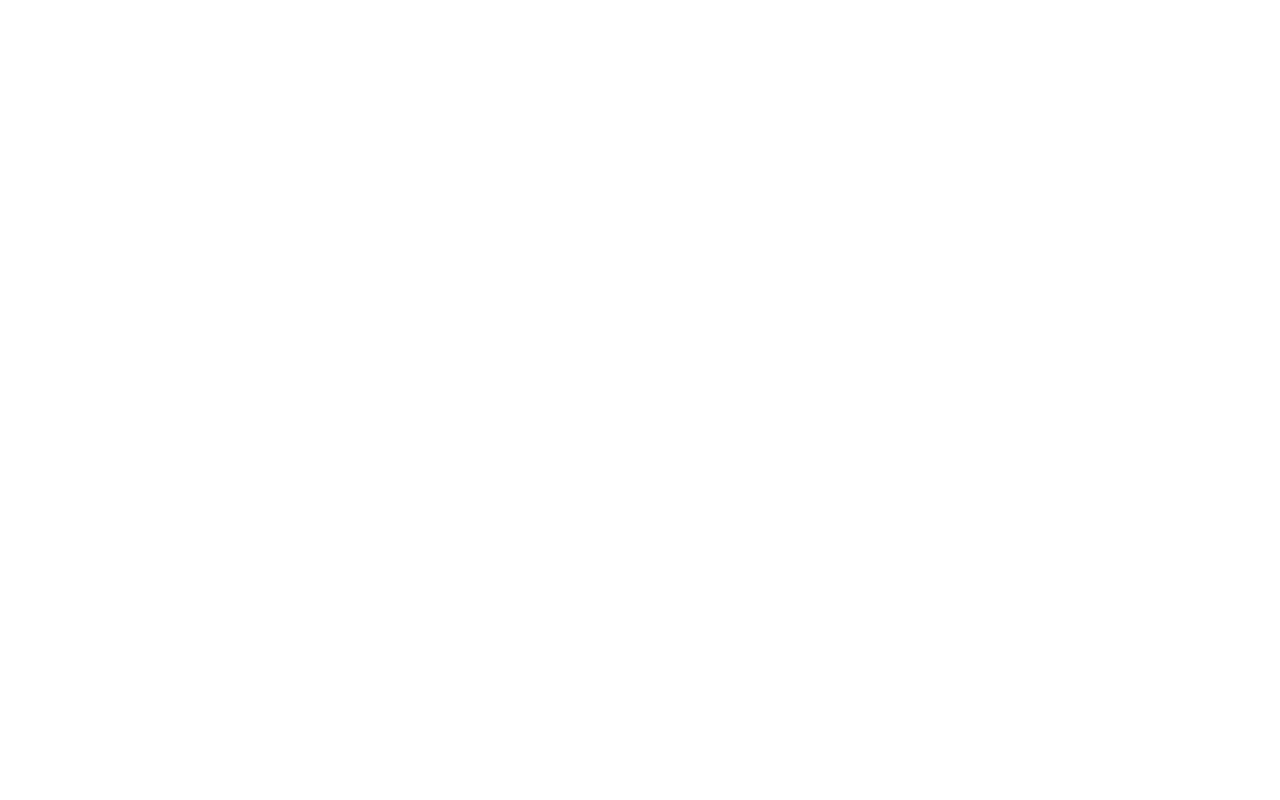
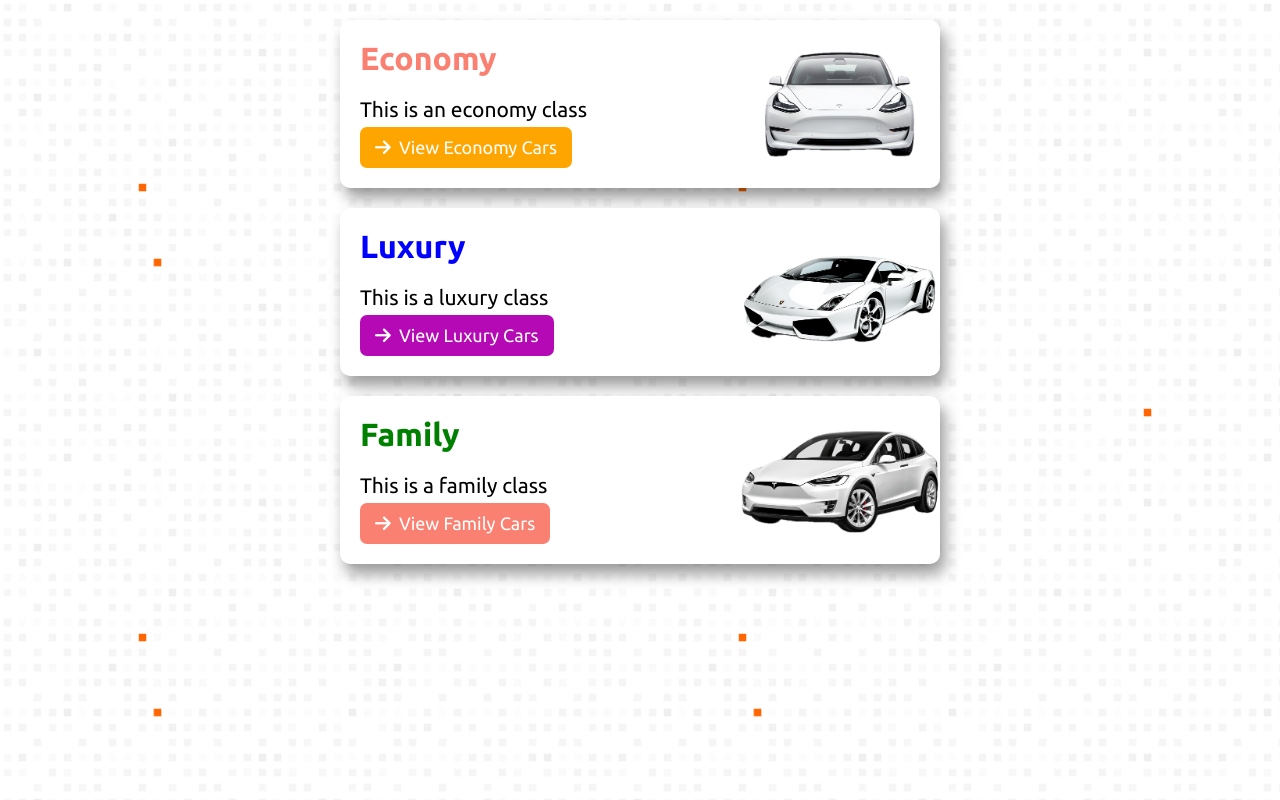
Before and after one commit to fsuleymanoo/project-car-display-cards, a plain HTML site: page index.html in a window 1280 px wide. Drawn offline with Linux system fonts and the light colour scheme.

Commit message:
car-shop-project

```diff
--- a/css/style.css
+++ b/css/style.css
@@ -0,0 +1,123 @@
+* {
+    padding: 0;
+    margin: 0;
+    box-sizing: border-box;
+}
+
+body {
+    font-family: 'Ubuntu', sans-serif;
+    background: url(../assets/pattern.png);
+    background-size: 600px;
+}
+
+.card {
+    max-width: 600px;
+    margin: 20px auto;
+    padding: 20px;
+    border-radius: 10px;
+    box-shadow: 5px 10px 15px rgba(0,0,0, 0.4);
+}
+
+.card-economy h1 {
+    color: salmon;
+}
+
+.card-luxury h1 {
+    color: blue;
+}
+
+.card-family h1 {
+    color: green;
+}
+
+.card h1 {
+    margin-bottom: 20px;
+    font-weight: 600;
+}
+
+.card p {
+    margin-bottom: 5px;
+    font-size: 21px;
+}
+
+.card a {
+    display: inline-block;
+    text-decoration: none;
+    padding: 10px 15px;
+    color: white;
+    border-radius: 7px;
+    font-size: 18px;
+
+
+}
+
+.card-economy a {
+    background-color: orange;
+
+}
+.card-economy a:hover {
+    background-color: rgb(201, 135, 11);
+
+}
+.card-economy a:active {
+    background-color: rgb(172, 113, 3);
+
+}
+
+.card-luxury a {
+    background-color: rgb(180, 9, 180);
+
+}
+
+.card-luxury a:hover {
+    background-color: rgb(110, 2, 110);
+
+}
+
+.card-luxury a:active {
+    background-color: rgb(75, 3, 75);
+
+}
+
+.card-family a {
+    background-color: salmon;
+
+}
+
+.card-family a:hover {
+    background-color: rgb(248, 89, 71);
+
+}
+
+.card-family a:active {
+    background-color: rgb(246, 66, 46);
+
+}
+
+.card-economy {
+    background: white url(../assets/economic-car.png);
+    background-size: 200px;
+    background-repeat: no-repeat;
+    background-position: right;
+
+}
+
+.card-luxury {
+    background: white url(../assets/luxury-car.png);
+    background-size: 200px;
+    background-repeat: no-repeat;
+    background-position: right;
+
+}
+
+.card-family {
+    background:  white url(../assets/family-car.png);
+    background-size: 200px;
+    background-repeat: no-repeat;
+    background-position: right;
+
+}
+
+i {
+    margin-right: 4px;
+}
--- a/index.html
+++ b/index.html
@@ -1,12 +1,39 @@
 <!DOCTYPE html>
 <html lang="en">
+
 <head>
     <meta charset="UTF-8">
     <meta name="viewport" content="width=device-width, initial-scale=1.0">
+    <link rel="preconnect" href="https://fonts.googleapis.com">
+    <link rel="preconnect" href="https://fonts.gstatic.com" crossorigin>
+    <link
+        href="https://fonts.googleapis.com/css2?family=Poppins:ital,wght@0,400;0,700;1,400;1,700&family=Ubuntu:ital,wght@0,400;0,500;0,700;1,400;1,500;1,700&display=swap"
+        rel="stylesheet">
     <link rel="stylesheet" href="./css/style.css">
-    <title>Your Title</title>
+    <link rel="stylesheet" href="https://cdnjs.cloudflare.com/ajax/libs/font-awesome/6.6.0/css/all.min.css"
+        integrity="sha512-Kc323vGBEqzTmouAECnVceyQqyqdsSiqLQISBL29aUW4U/M7pSPA/gEUZQqv1cwx4OnYxTxve5UMg5GT6L4JJg=="
+        crossorigin="anonymous" referrerpolicy="no-referrer" />
+    <title>Car Shop</title>
 </head>
+
 <body>
+    <div class="container">
+        <div class="card card-economy">
+            <h1>Economy</h1>
+            <p>This is an economy class</p>
+            <a href="#"><i class="fa-solid fa-arrow-right"></i> View Economy Cars</a>
+        </div>
+        <div class="card card-luxury">
+            <h1>Luxury</h1>
+            <p>This is a luxury class</p>
+            <a href="#"><i class="fa-solid fa-arrow-right"></i> View Luxury Cars</a>
+        </div>
+        <div class="card card-family">
+            <h1>Family</h1>
+            <p>This is a family class</p>
+            <a href="#"><i class="fa-solid fa-arrow-right"></i> View Family Cars</a>
+        </div>
+    </div>
+</body>
 
-</body>
 </html>
```
